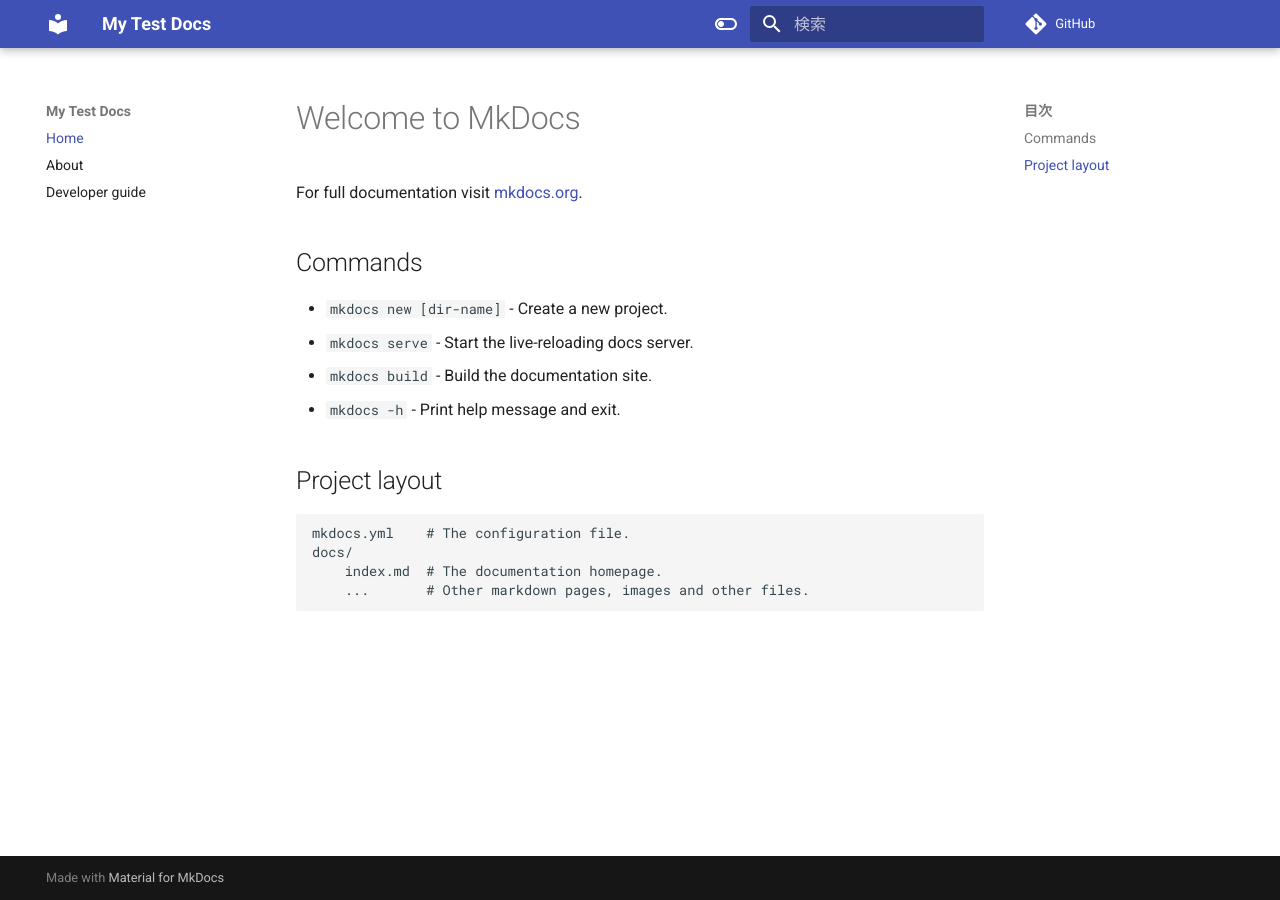
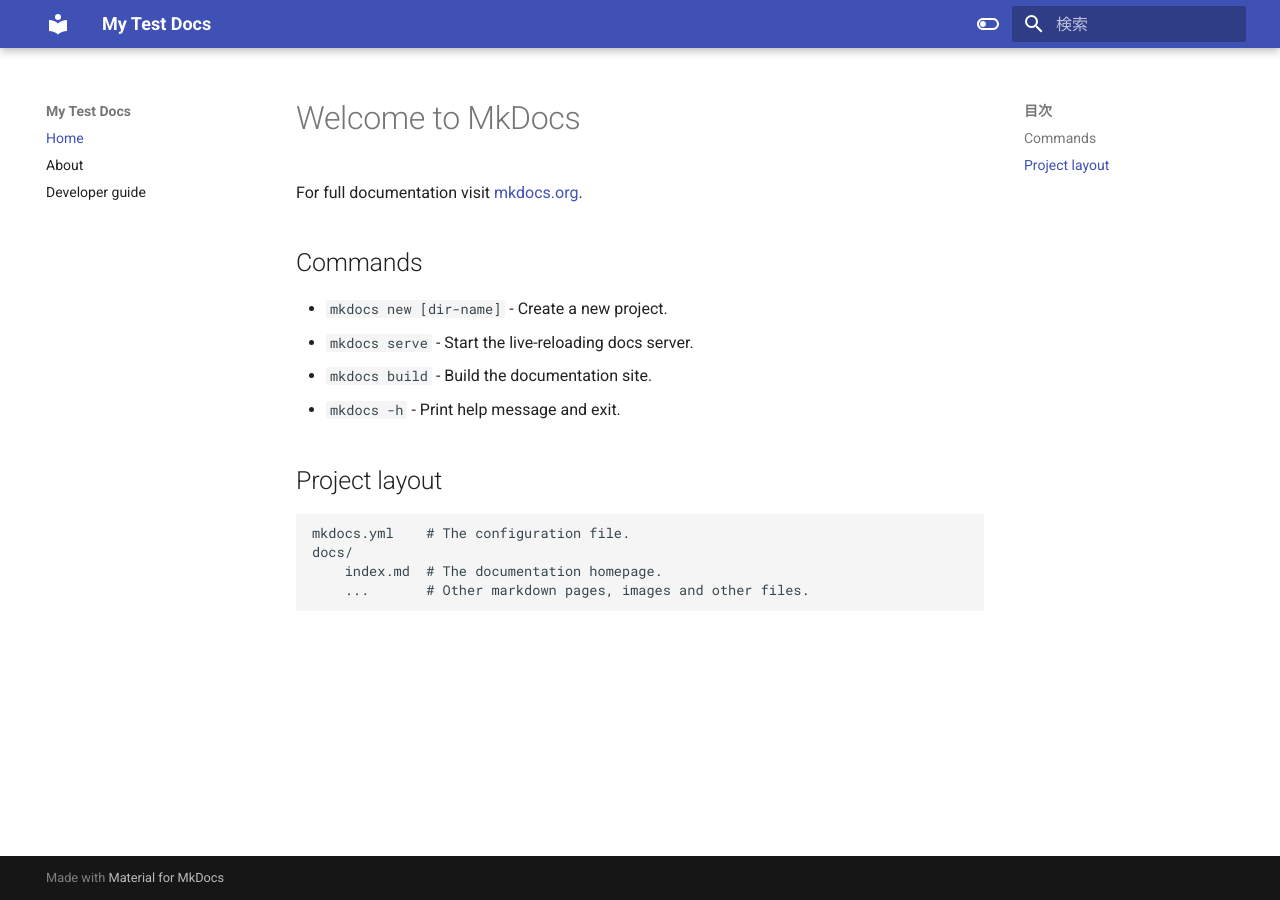
Before and after one commit to kntks/sandbox, an MkDocs documentation site: the page built from docs/index.md, in a window 1280 px wide. Built offline with MkDocs 1.6.1 and Material for MkDocs 9.7.7, drawn with Linux system fonts in a browser that asks for light colours; comment, search, counter and statistics services are not loaded.

Commit message:
fix: docs

```diff
--- a/mkdocs.yml
+++ b/mkdocs.yml
@@ -16,15 +16,15 @@
         icon: material/toggle-switch
         name: Switch to light mode
 
-repo_url: https://github.com/kntks/sandbox
-markdown_extensions:
-  - attr_list
-  - tables
-  - pymdownx.emoji:
-      emoji_index: !!python/name:materialx.emoji.twemoji
-      emoji_generator: !!python/name:materialx.emoji.to_svg
-  - pymdownx.highlight:
-      anchor_linenums: true
-  - pymdownx.inlinehilite
-  - pymdownx.snippets
-  - pymdownx.superfences
+# repo_url: https://github.com/kntks/sandbox
+# markdown_extensions:
+#   - attr_list
+#   - tables
+#   - pymdownx.emoji:
+#       emoji_index: !!python/name:materialx.emoji.twemoji
+#       emoji_generator: !!python/name:materialx.emoji.to_svg
+#   - pymdownx.highlight:
+#       anchor_linenums: true
+#   - pymdownx.inlinehilite
+#   - pymdownx.snippets
+#   - pymdownx.superfences
```
Also changed, not shown: 1 other file.
